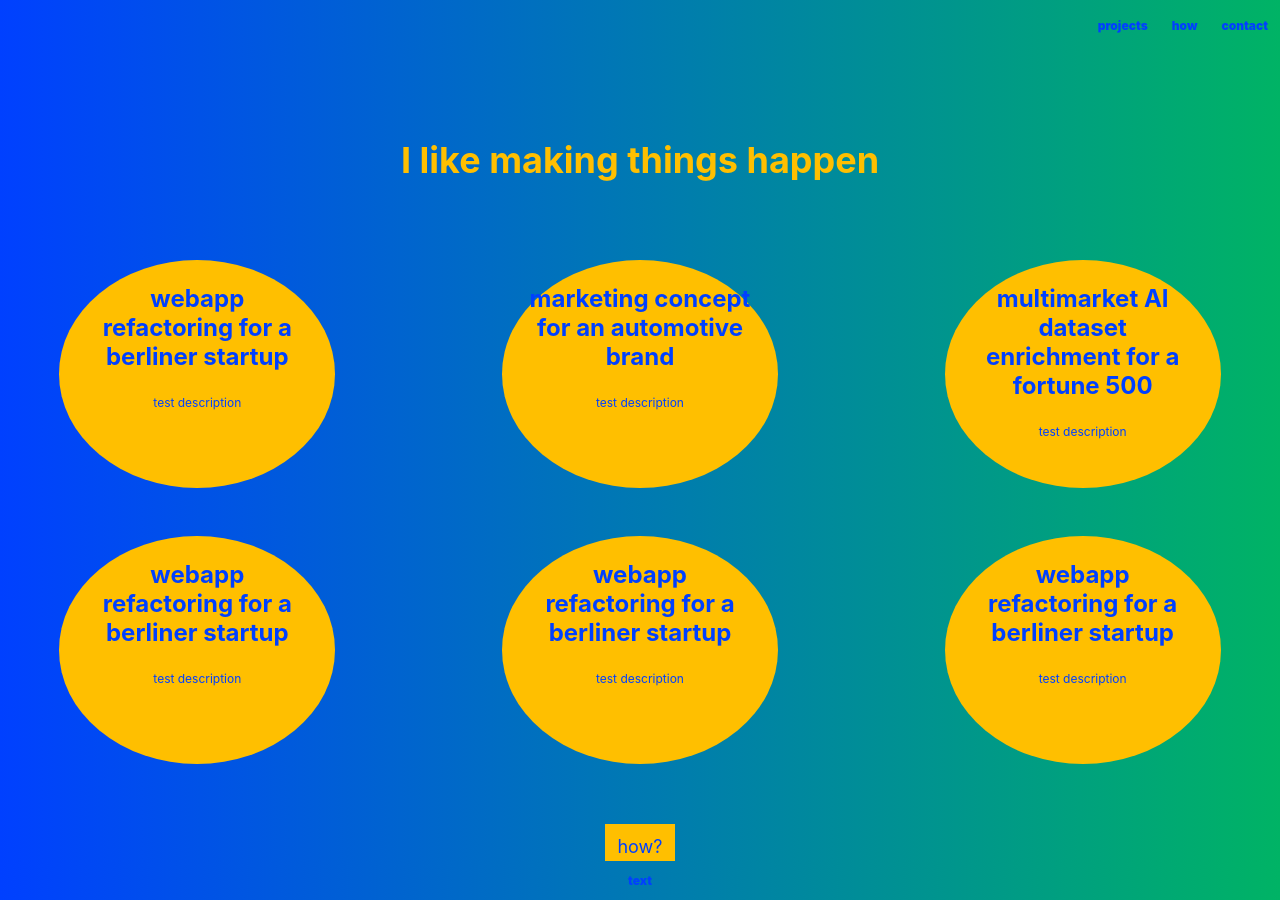
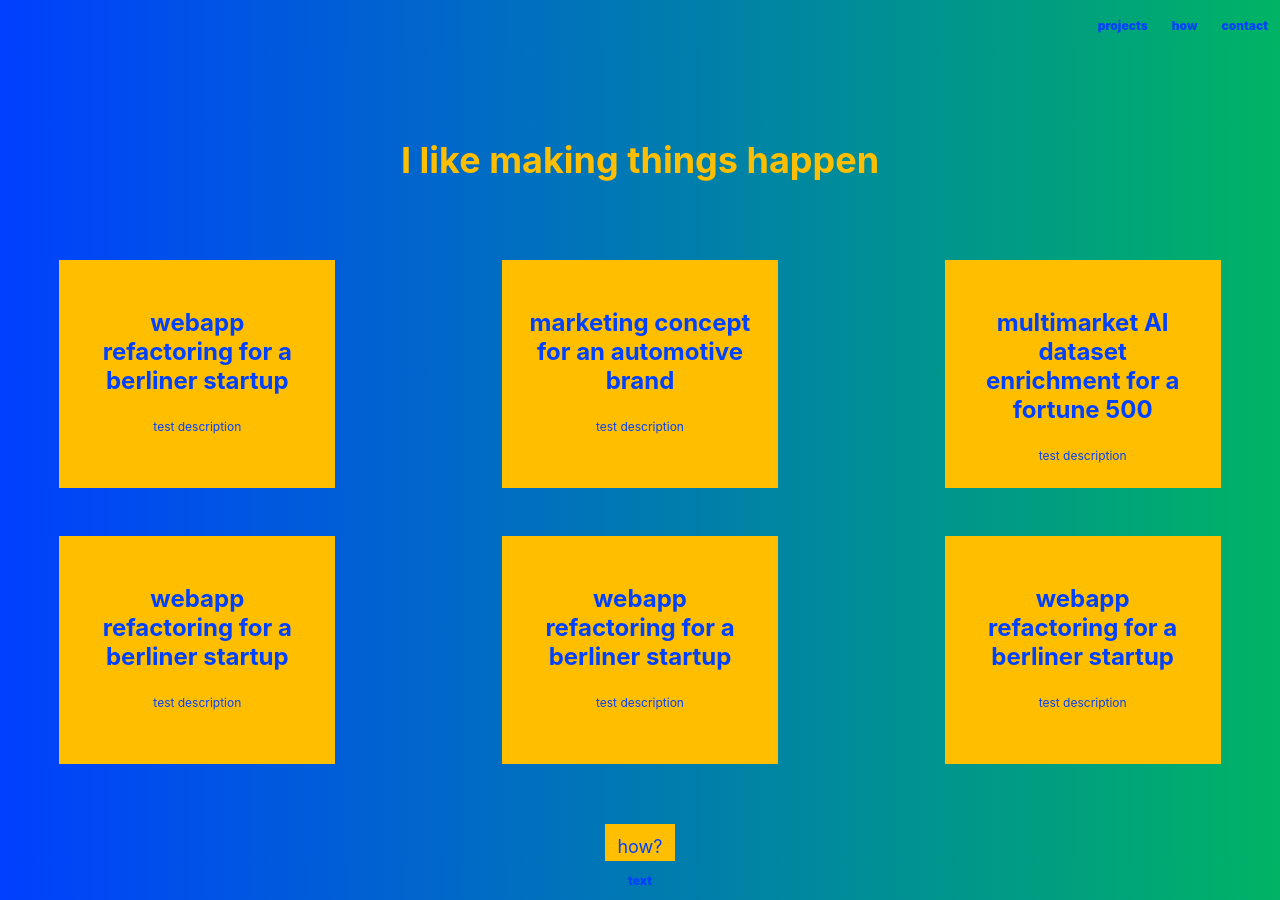
Before and after one commit to Maosso/maosso.github.io, a Jekyll site: the page built from index.md, in a window 1280 px wide and 900 px high, scrolled down 896 px. Built offline with Jekyll 4.4.1, drawn with Linux system fonts in a browser that asks for light colours; comment, search, counter and statistics services are not loaded.

Commit message:
with padding-top on tile titles

```diff
--- a/assets/css/main.scss
+++ b/assets/css/main.scss
@@ -102,16 +102,17 @@ a {
   align-items: center;
   width: 19rem;
   height: 19rem;
-  border-radius: 50%;
+/*  border-radius: 50%;*/
 }
 
-.project-tile:hover, .scroll:hover {
+.project-tile:hover:active, .scroll:hover:active {
   background-color: var(--p-light);
   color: var(--light);
 }
 
 .project-tile-title {
     font-size: 2rem;
+    padding-top: 2rem;
 }
 
 @media (max-width: 600px) {
```
Also changed, not shown: 2 other files.
